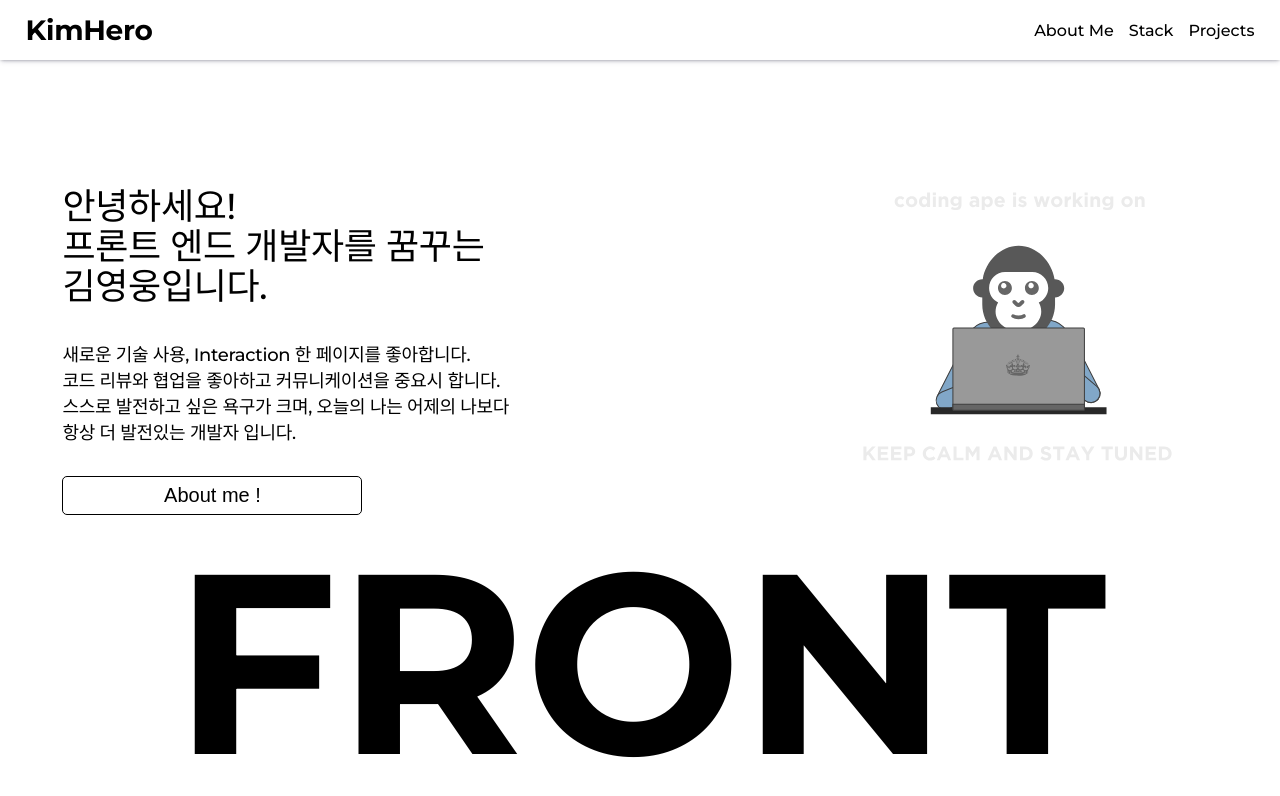
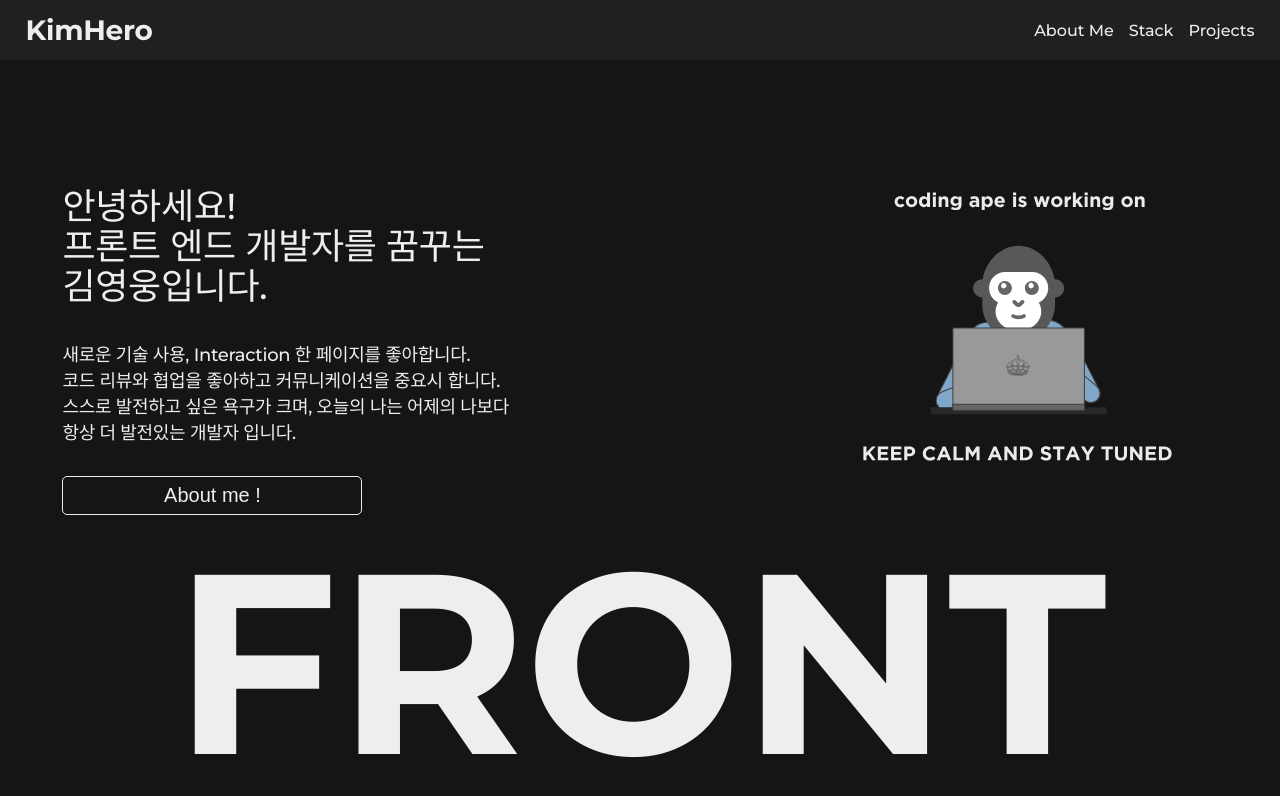
Before and after one commit to houndhollis/Next-Project, a Next.js app: page /home in a window 1280 px wide. Shown: the top 796 px of the page. Built offline with nearby package versions, Linux system fonts and the light colour scheme.

Commit message:
fix:background 색 변경 & 폰트색 수정

```diff
--- a/components/Header.js
+++ b/components/Header.js
@@ -28,7 +28,7 @@ const HeaderContainer = styled.div`
   height: 60px;
   box-shadow: rgba(50, 50, 93, 0.25) 0px 2px 5px -1px,
   rgba(0, 0, 0, 0.3) 0px 1px 3px -1px;
-  background-color: #fff;
+  background-color: #202020;
 `
 
 const HeaderInnerContainer = styled.div`
@@ -40,7 +40,7 @@ const HeaderInnerContainer = styled.div`
   justify-content: space-between;
   align-items: center;
   padding:0 2%;
-
+  color: #eee;
 `
 
 const LogoBox = styled.div`
--- a/components/about/aboutTitle.js
+++ b/components/about/aboutTitle.js
@@ -85,7 +85,6 @@ const TitleText = styled.div`
     }
   }
   & p {
-    color: #333;
     margin: 0;
   }
 `
--- a/components/about/subTextBottom.js
+++ b/components/about/subTextBottom.js
@@ -32,18 +32,18 @@ const TextContainer = styled.div`
   margin-bottom: -20px;
 `
 const InnerText = styled.div`
-  background-color: #f8f8f8;
+  background-color: #252525;
   border-radius: 10px;
   padding: 20px;
 & div {
     font-size: 28px;
     font-weight: 600;
     margin-bottom: 10px;
+    color: #dadada;
   }
   &  span {
     display: inline-block;
     margin-bottom: 20px;
-    color: #333;
     font-weight: 500;
     letter-spacing: 0.3px;
   }
--- a/components/about/titleSubText.js
+++ b/components/about/titleSubText.js
@@ -26,7 +26,7 @@ export default TitleSubText
 const SubText = styled.div`
   & div {
     font-size: 30px;
-    background-color: #a3cac142;
+    background-color: #a08ea842;
     padding:0 5px;
 
   }
@@ -39,6 +39,5 @@ const SubText = styled.div`
   & li {
     margin-left: -20px;
     line-height: 30px;
-    color: #333;
   }
 `
--- a/components/home/Introduce.js
+++ b/components/home/Introduce.js
@@ -38,15 +38,16 @@ const IntroTextContainer = styled.div`
         width: 300px;
         margin-top: 30px;
         padding: 7px 0;
-        background-color: #fff;
+        background-color: #151515;
         font-size: 20px;
-        border: 1px solid black;
+        border: 1px solid #eee;
         border-radius: 5px;
+        color: #eee;
         transition: 0.3s;
         cursor: pointer;
         &:hover {
-            color: #fff;
-            background-color: black;
+            color: #151515;
+            background-color: #eee;
             transform: scale(1.03);
         }
     }
--- a/pages/home.js
+++ b/pages/home.js
@@ -81,6 +81,7 @@ const HomeText = styled.div`
   line-height:clamp(2rem,22vw,16rem);
   float:left;
   margin-top:100%;
+  color: #eee;
 }
 
 .text:nth-child(1) {
--- a/pages/projects.js
+++ b/pages/projects.js
@@ -1,9 +1,10 @@
 import Layout from "../components/Layout"
+import ProjectDetail from '../components/projectItem/projectDetail'
 
 const Projects = () => {
   return (
     <Layout>
-        드디어 마지막 프로젝트 칸반!
+        <ProjectDetail/>
     </Layout>
   )
 }
--- a/pages/stack.js
+++ b/pages/stack.js
@@ -55,6 +55,7 @@ const FrontEndItem = styled.div`
   border: 2px dashed #666;
   border-radius: 20px;
   padding: 20px;
+  background-color: #252525;
   & div {
       font-size: 18px;
   }
--- a/styles/globals.css
+++ b/styles/globals.css
@@ -5,6 +5,8 @@ body {
   padding: 0;
   margin: 0;
   font-family: 'Montserrat';
+  background-color: #151515;
+  color: #eee;
 }
 
 
```
Also changed, not shown: components/projectItem/projectDetail.js (added, +9 -0 lines).
